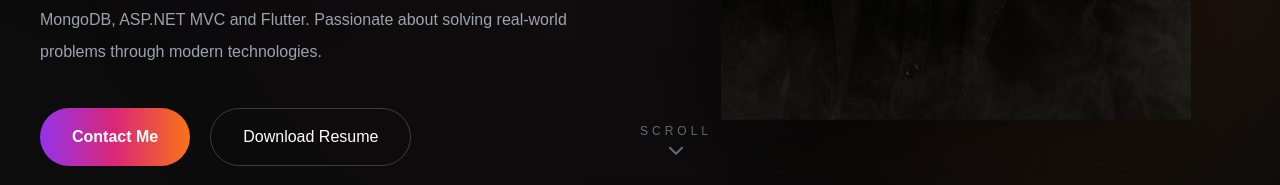
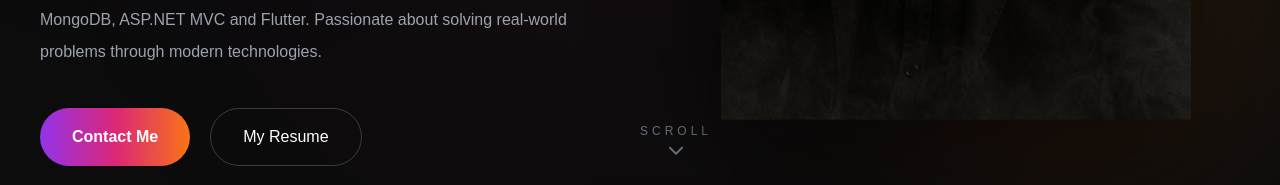
Before and after one commit to anas-ansari5135/anas-portfolio, a React (Create React App) app: page / in a window 1280 px wide. Shown: the part 615-800 px from the top of the page. Built offline with nearby package versions, Linux system fonts and the light colour scheme.

Commit message:
Initial Portfolio Commit

```diff
--- a/src/components/Hero.jsx
+++ b/src/components/Hero.jsx
@@ -113,7 +113,7 @@ const Hero = () => {
 
             <button className="px-8 py-4 rounded-full border border-white/20 hover:border-purple-500 text-white transition">
 
-              Download Resume
+              My Resume
 
             </button>
 
```
